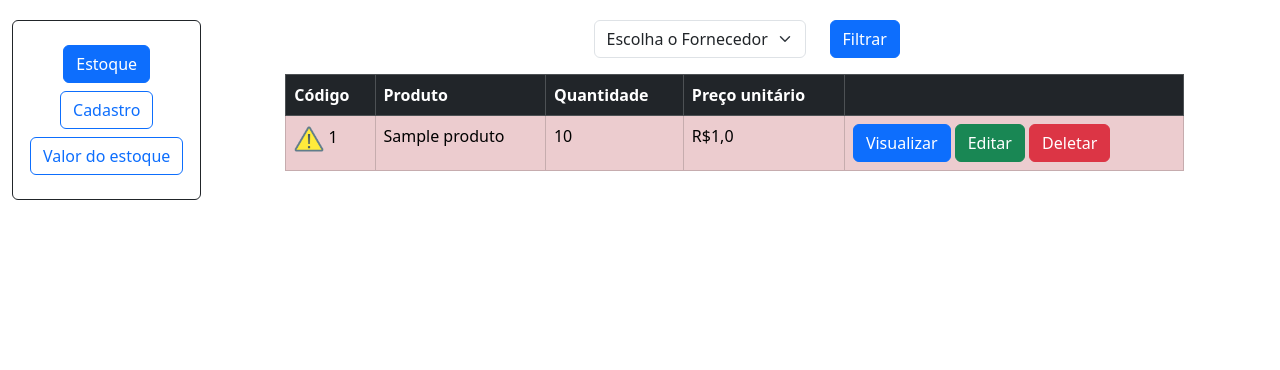
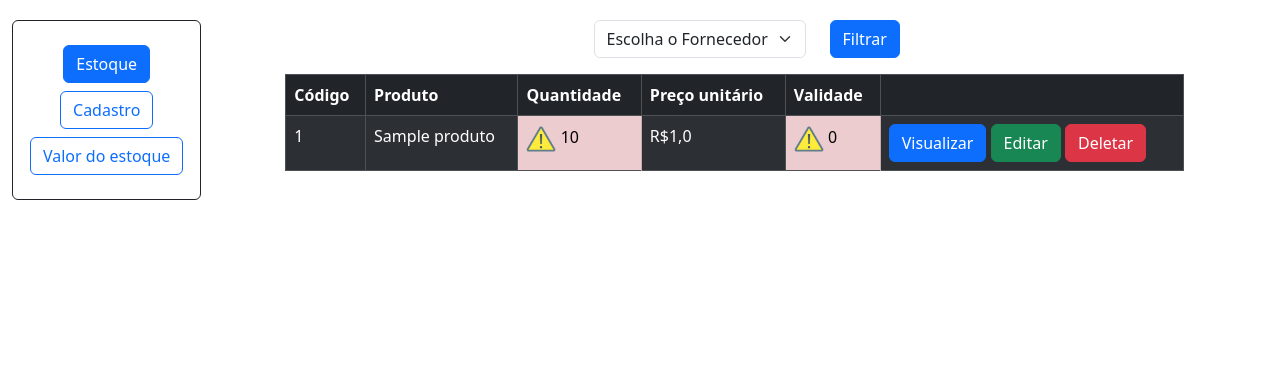
Before and after one commit to pcmuniz/StockGestor, a Django app: page /produtos/ in a window 1280 px wide. Shown: the part 90-460 px from the top of the page. Run offline with Django 5.2, Linux system fonts and the light colour scheme; tables that the repository leaves empty hold one stand-in row (values such as "Sample post"); parts of the project's set-up code (start-up, migrations or seed data) failed here and were passed over; some libraries are stand-ins or nearby versions.

Commit message:
feat: alerta de vencimento

```diff
--- a/proj_stockgestor/app_gestor/models.py
+++ b/proj_stockgestor/app_gestor/models.py
@@ -1,6 +1,6 @@
 from django.db import models
 from django.contrib.auth.models import AbstractUser, Group, Permission
-import datetime
+from datetime import date
 from django.utils import timezone
 
 
@@ -65,10 +65,14 @@ class Produtos(models.Model):
     def __str__(self):
         return "[" + str(self.id) + "] " + self.nome_produto
 
-    def prazo_validade(self):
-        # perto_validade = self.validade - datetime.date.today()
-        # return perto_validade
-        return self.validade <= datetime.date.today() + datetime.timedelta(days = 90)
+    # def vencimento(self):
+    #     hoje = date.today()
+    #     return(self.validade - self.data_entrada).days
+
+    def vencimento(self):
+        diferenca = self.validade - self.data_entrada
+        dias_diferenca = diferenca.days
+        return dias_diferenca
 
 
     @property
--- a/proj_stockgestor/app_gestor/templates/app_gestor/lista_produtos.html
+++ b/proj_stockgestor/app_gestor/templates/app_gestor/lista_produtos.html
@@ -61,24 +61,36 @@
                                     <th>Produto</th>
                                     <th>Quantidade</th>
                                     <th>Preço unitário</th>
+                                    <th>Validade</th>
                                     <th></th>
                                 </tr>
                             </thead>
                             <tbody>
                             {% if filtro == 0 or fornecedor_filtro == "Todos" %}
                                 {% for produto in produtos %}
-                                    {% if produto.quantidade_alerta >= produto.quantidade %}
-                                        <tr class="table-danger">
-                                            <td>
-                                                <img src="{% static 'app_gestor/img/alert-icon.png' %}" alt="Ícone de alerta" width="30" height="30" data-toggle="tooltip" data-placement="right" title="Produto com baixo estoque!">
-                                                {{ produto.codigo }}</td>
-                                    {% else %}
                                 <tr class="table-default">
                                     <td>{{ produto.codigo }}</td>
+                                    <td>{{ produto.nome_produto }}</td>
+
+
+                                    {% if produto.quantidade_alerta >= produto.quantidade %}
+                                        <td class="table-danger">
+                                            <img src="{% static 'app_gestor/img/alert-icon.png' %}" alt="Ícone de alerta" width="30" height="30" data-toggle="tooltip" data-placement="right" title="Produto com baixo estoque!">
+                                            {{ produto.quantidade }}
+                                        </td>
+                                    {% else %}
+                                        <td class="table-default">{{ produto.quantidade }}</td>
                                     {% endif %}
-                                            <td>{{ produto.nome_produto }}</td>
-                                            <td>{{ produto.quantidade }}</td>
                                         <td>R${{ produto.preco_compra }}</td>
+
+                                    {% if produto.vencimento <= 15 %}
+                                        <td class="table-danger">
+                                            <img src="{% static 'app_gestor/img/alert-icon.png' %}" alt="Ícone de alerta" width="30" height="30" data-toggle="tooltip" data-placement="right" title="Produto com vencimento em {{ produto.vencimento }} dias!">
+                                            {{ produto.vencimento }}
+                                        </td>
+                                    {% else %}
+                                        <td class="table-default">{{ produto.vencimento }}</td>
+                                    {% endif %}
                                         <td>
                                             <button type="button" class="btn btn-primary" data-toggle="modal" data-target="#exampleModal">
                                                 Visualizar
--- a/proj_stockgestor/app_gestor/urls.py
+++ b/proj_stockgestor/app_gestor/urls.py
@@ -12,7 +12,6 @@ urlpatterns=[
     path('produtos/', views.ListaProdutosView.as_view(), name='pagina-lista_produtos'),
     path('cadastro_produto/', views.CadastroProdutosView.as_view(), name='pagina-cadastro_produto'),
     path('fornecedores/', views.ListaFornecedoresView.as_view(), name='pagina-lista_fornecedores'),
-    path('alerta/', views.AlertaProdutos.as_view(), name='pagina-alerta'),
     path('cadastro_fornecedor/', views.CadastroFornecedorView.as_view(), name='pagina-cadastro_fornecedor'),
     path('valor_estoque/', views.ValorEstoqueView.as_view(), name='pagina-valor_estoque'),
     path('deletar_fornecedor/<int:fornecedor_id>', views.DeletarFornecedor.as_view(),name='deletar-fornecedor'),
--- a/proj_stockgestor/app_gestor/views.py
+++ b/proj_stockgestor/app_gestor/views.py
@@ -33,10 +33,10 @@ class ValorEstoqueView(View):
     def get(self, request):
         return render(request, 'app_gestor/valor_estoque.html')
 
-class AlertaProdutos(View):
+class AlertaVencimento(View):
     def get(self, request):
-        produto = Produtos.objects.all()
-        return render(request, 'app_gestor/pagina_alertas.html', {'produto': produto})
+        produtos = Produtos.objects.all()
+        return render(request, 'app_gestor/lista_produtos.html', {'produtos' : produtos})
 
 class ValorEstoqueView(View):
     def get(self, request):
```
Also changed, not shown: proj_stockgestor/app_gestor/static/app_gestor/img/alerta.svg (added). Lines whose indentation alone changed are shown as unchanged.
